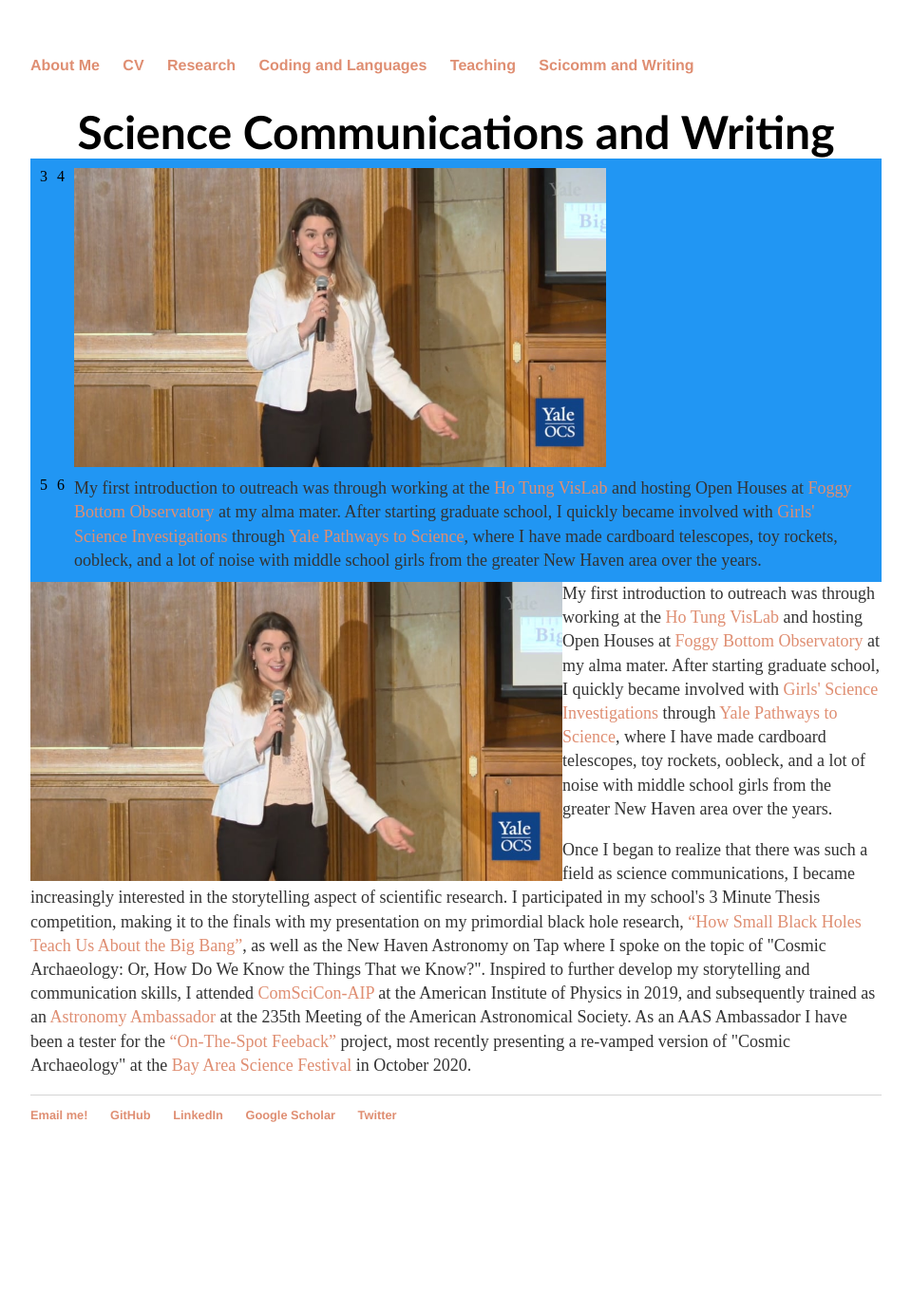
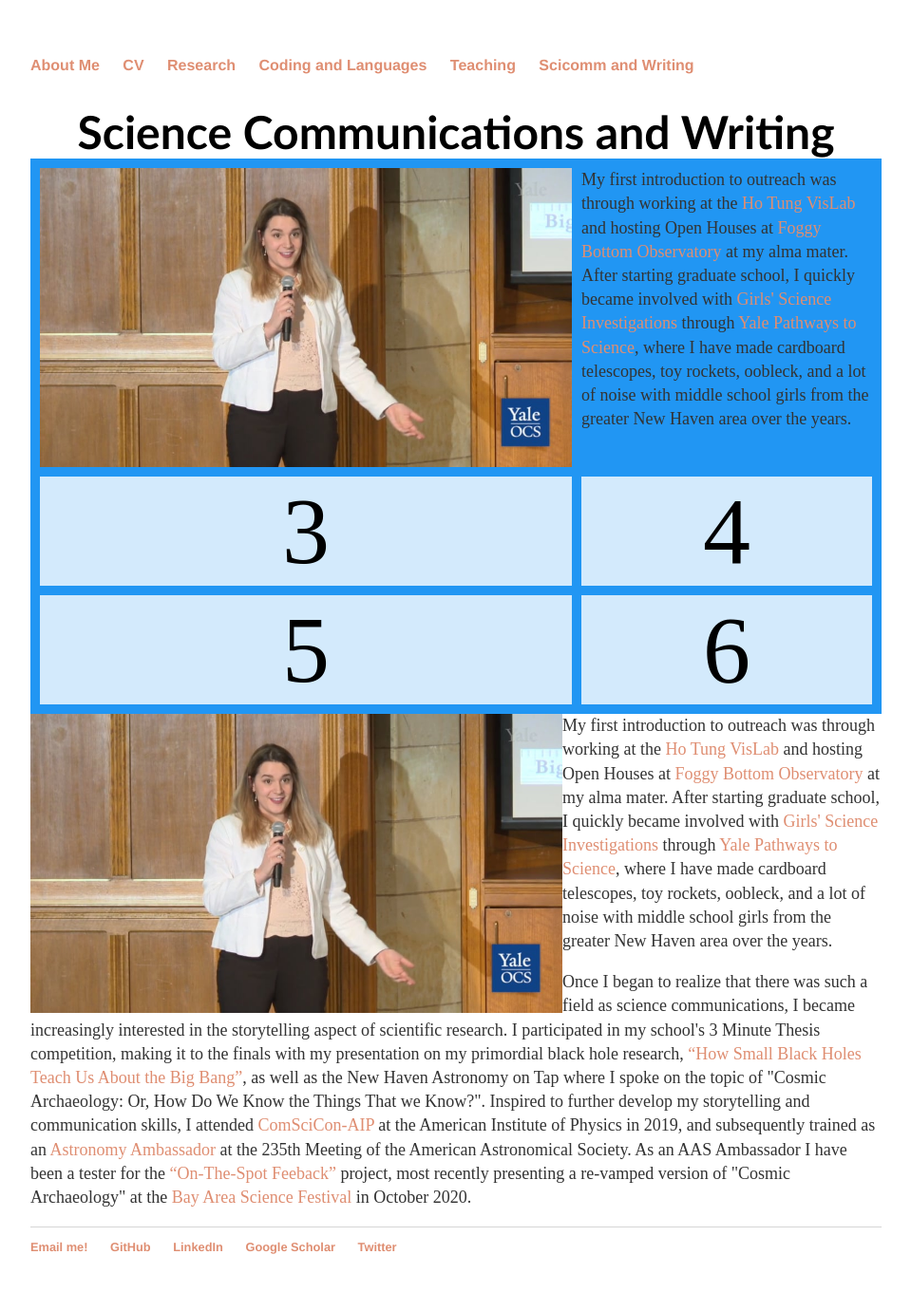
Before and after one commit to lunazagor/lunazagor.github.io, a Jekyll site: the page built from sci-wri/index.html, in a window 1280 px wide. Shown: the whole page at 95% size, without its empty margins (160-1119 px from the left). Built offline with Jekyll 4.4.1, drawn with Linux system fonts in a browser that asks for light colours; before the commit the page ends 1242 px from its top, so only the background shows below that.

Commit message:
Update index.html

```diff
--- a/sci-wri/index.html
+++ b/sci-wri/index.html
@@ -17,7 +17,6 @@
 		margin: 10 px;
 	}
 
-
 	.grid-container {
 	  display: grid;
 	  grid-gap: 10px 10px;
@@ -33,13 +32,6 @@
 	  font-size: 100px;
 	  text-align: center;
 	}
-
-	.item1 { grid-area: 1 / 3 / 2 / 4; }
-	.item2 { grid-area: 2 / 3 / 3 / 4; }
-	.item3 { grid-area: 1 / 1 / 2 / 2; }
-	.item4 { grid-area: 1 / 2 / 2 / 3; }
-	.item5 { grid-area: 2 / 1 / 3 / 2; }
-	.item6 { grid-area: 2 / 2 / 3 / 3; }
 	</style>
 </head>
 <body>
@@ -60,10 +52,10 @@
   <div class="item2">
 	  <p style="text-align:left;font-size:18px; display: inline"> My first introduction to outreach was through working at the <a href="https://www.colgate.edu/about/campus-facilities/ho-tung-visualization-laboratory">Ho Tung VisLab</a> and hosting Open Houses at <a href="http://observatory.colgate.edu/">Foggy Bottom Observatory</a> at my alma mater. After starting graduate school, I quickly became involved with <a href="https://gsi.yale.edu/">Girls' Science Investigations</a> through <a href="https://onha.yale.edu/pathways-science">Yale Pathways to Science</a>, where I have made cardboard telescopes, toy rockets, oobleck, and a lot of noise with middle school girls from the greater New Haven area over the years. </p>
   </div>
-  <div class="item3">3</div>
-  <div class="item4">4</div>
-  <div class="item5">5</div>
-  <div class="item6">6</div>
+  <div class="grid-item">3</div>
+  <div class="grid-item">4</div>
+  <div class="grid-item">5</div>
+  <div class="grid-item">6</div>
 </div>
 
 
```
